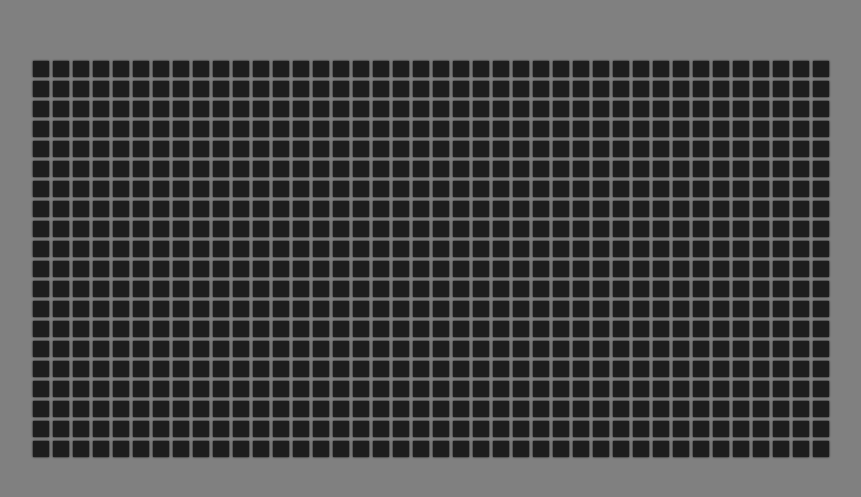
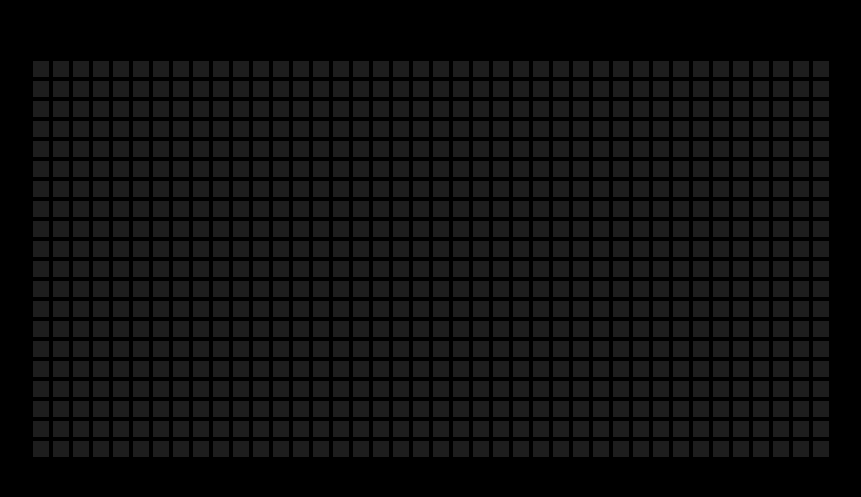
Before and after one commit to acciojob/Color-board-Ashishrock9394, a website: page main.html in a window 1280 px wide. Shown: the part 141-638 px from the top of the page, without its empty margins (209-1070 px from the left). Drawn offline with Linux system fonts and the light colour scheme.

Commit message:
created a submission

```diff
--- a/styles.css
+++ b/styles.css
@@ -3,7 +3,7 @@
 }
 
 body {
-    background: grey;
+    background: black;
     display: flex;
     align-items: center;
     justify-content: center;
@@ -13,6 +13,7 @@ body {
 }
 
 .container {
+	margin: auto;
     display: flex;
     align-items: center;
     justify-content: center;
@@ -26,10 +27,11 @@ body {
     height: 16px;
     width: 16px;
     margin: 2px;
-    transition: 1s ease;
+	transition: background-color 1s;
 }
 
 .square:hover {
     transition: 0s ease;
     background-color: rgba(31, 232, 208, 0.902);
+	color: #fff;
 }
```
